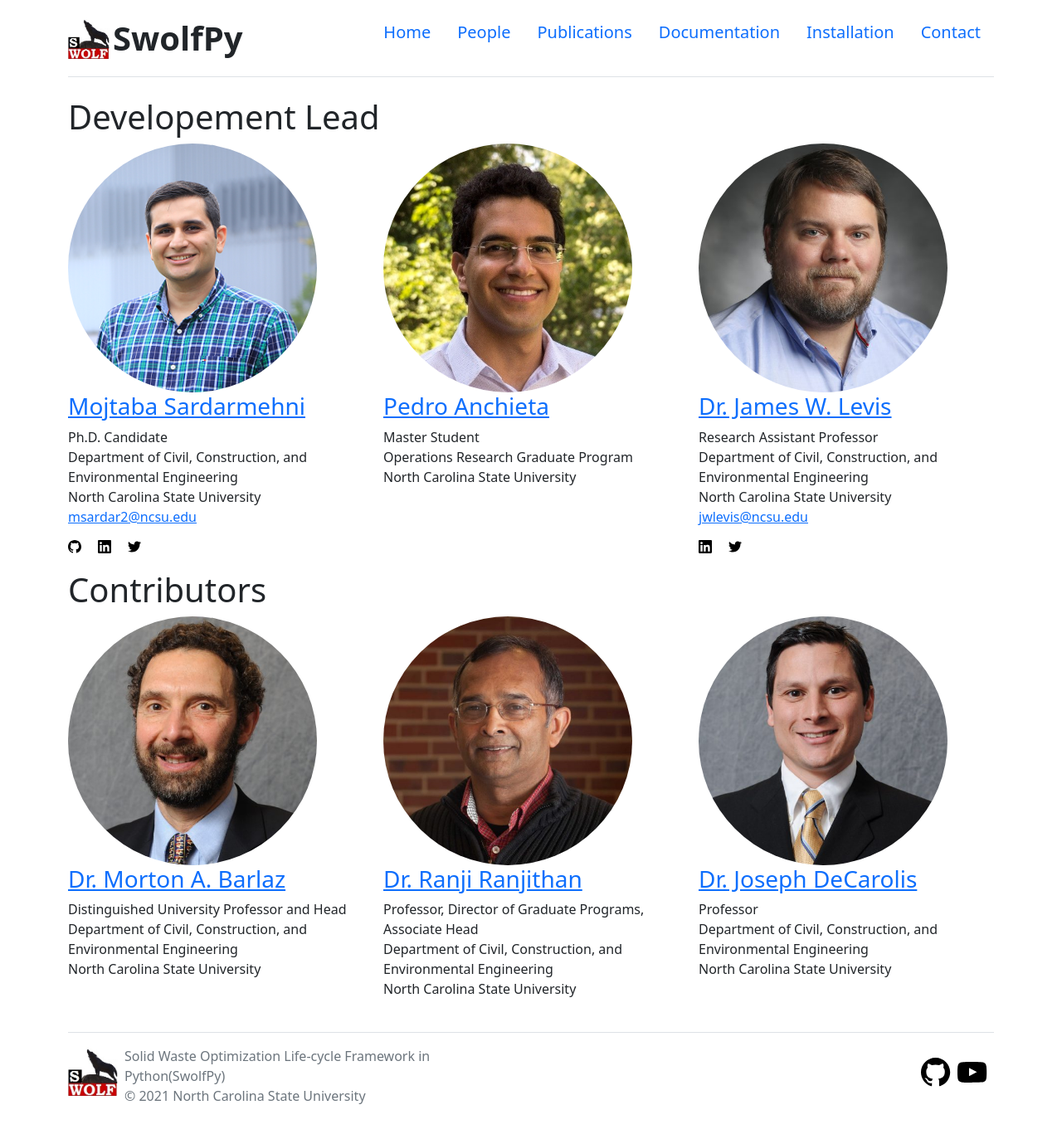
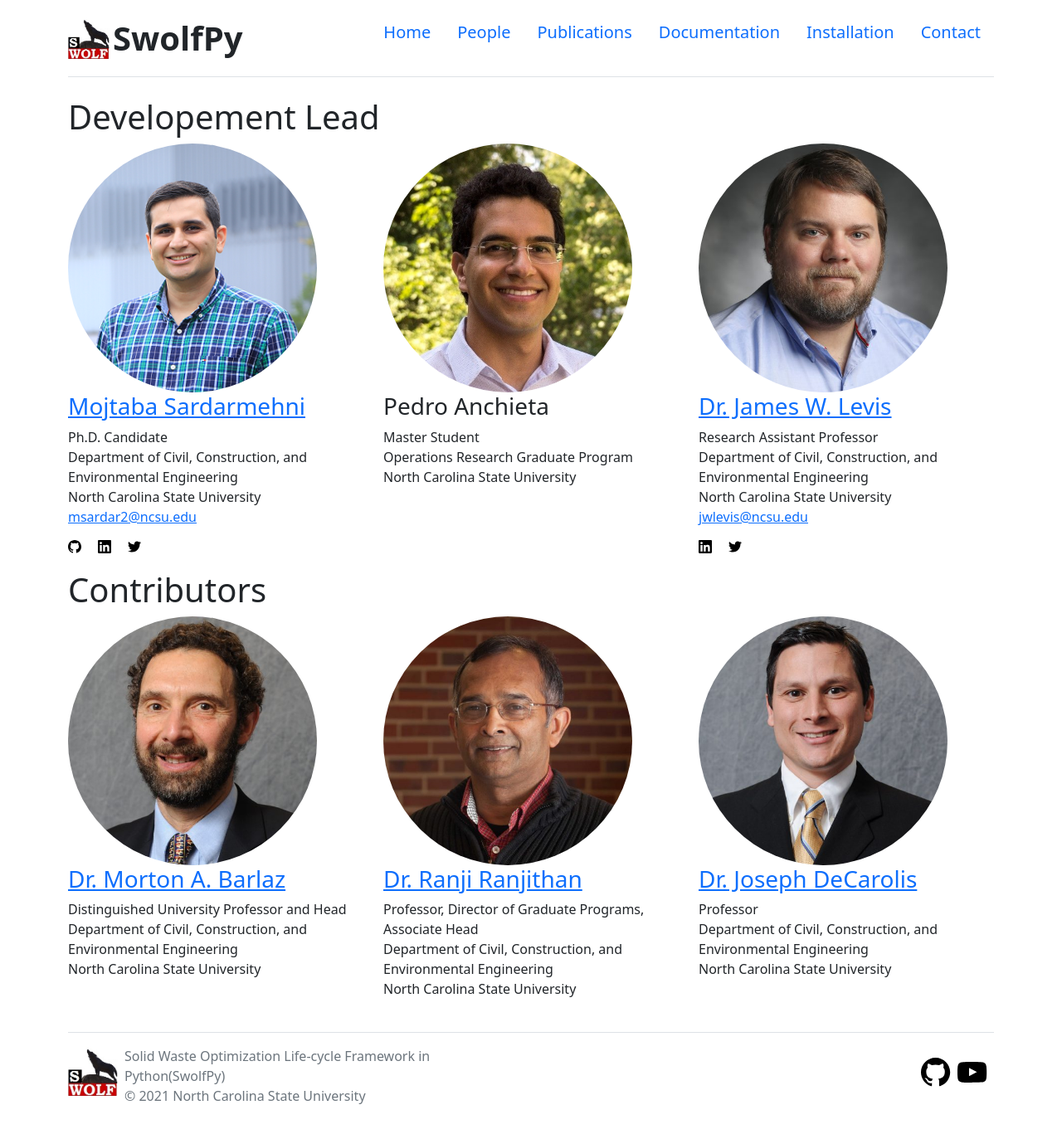
Before and after one commit to SwolfPy-Project/Swolfpy-Project.github.io, a Jekyll site: the page built from people..markdown, in a window 1280 px wide. Shown: the whole page at 83% size. Built offline with Jekyll 4.4.1, drawn with Linux system fonts in a browser that asks for light colours.

Commit message:
updating website

```diff
--- a/_layouts/people.html
+++ b/_layouts/people.html
@@ -8,6 +8,7 @@ layout: default
     {% for person in site.people %}
       {% if person.role == "Lead" %}
         <div class="col-lg-4 ">
+          {%- if person.webpage -%}
             <a href= {{ person.webpage }} target="_blank">
             {% if person.image_path %}
               <img class="bd-placeholder-img rounded-circle" src={{ person.image_path }}  width="300" height="300" preserveAspectRatio="xMidYMid slice" focusable="false">
@@ -20,6 +21,18 @@ layout: default
             {% endif %}
             <h3>{{ person.name }}</h3>
             </a>
+          {% else %}
+            {% if person.image_path %}
+              <img class="bd-placeholder-img rounded-circle" src={{ person.image_path }}  width="300" height="300" preserveAspectRatio="xMidYMid slice" focusable="false">
+            {% else %}
+              <svg class="bd-placeholder-img rounded-circle" width="300" height="300" xmlns="http://www.w3.org/2000/svg" role="img" aria-label="Placeholder: 300x300" preserveAspectRatio="xMidYMid slice" focusable="false">
+                <title>Placeholder</title>
+                <rect width="100%" height="100%" fill="#777"></rect>
+                <text x="50%" y="50%" fill="#777" dy=".3em">300x300</text>
+              </svg>
+            {% endif %}
+            <h3>{{ person.name }}</h3>
+          {% endif %}
           <ul class="list-unstyled text-dark">
             <li>{{ person.title }}</li>
             <li>{{ person.department }}</li>
@@ -62,6 +75,7 @@ layout: default
     {% for person in site.people %}
       {% if person.role == "Contributor" %}
         <div class="col-lg-4 ">
+          {%- if person.webpage -%}
             <a href= {{ person.webpage }} target="_blank">
             {% if person.image_path %}
               <img class="bd-placeholder-img rounded-circle" src={{ person.image_path }}  width="300" height="300" preserveAspectRatio="xMidYMid slice" focusable="false">
@@ -74,6 +88,18 @@ layout: default
             {% endif %}
             <h3>{{ person.name }}</h3>
             </a>
+          {% else %}
+            {% if person.image_path %}
+              <img class="bd-placeholder-img rounded-circle" src={{ person.image_path }}  width="300" height="300" preserveAspectRatio="xMidYMid slice" focusable="false">
+            {% else %}
+              <svg class="bd-placeholder-img rounded-circle" width="300" height="300" xmlns="http://www.w3.org/2000/svg" role="img" aria-label="Placeholder: 300x300" preserveAspectRatio="xMidYMid slice" focusable="false">
+                <title>Placeholder</title>
+                <rect width="100%" height="100%" fill="#777"></rect>
+                <text x="50%" y="50%" fill="#777" dy=".3em">300x300</text>
+              </svg>
+            {% endif %}
+            <h3>{{ person.name }}</h3>
+          {% endif %}
           <ul class="list-unstyled text-dark">
             <li>{{ person.title }}</li>
             <li>{{ person.department }}</li>
```
Also changed, not shown: _layouts/home.html (+5 -4 lines). Lines whose indentation alone changed are shown as unchanged.
